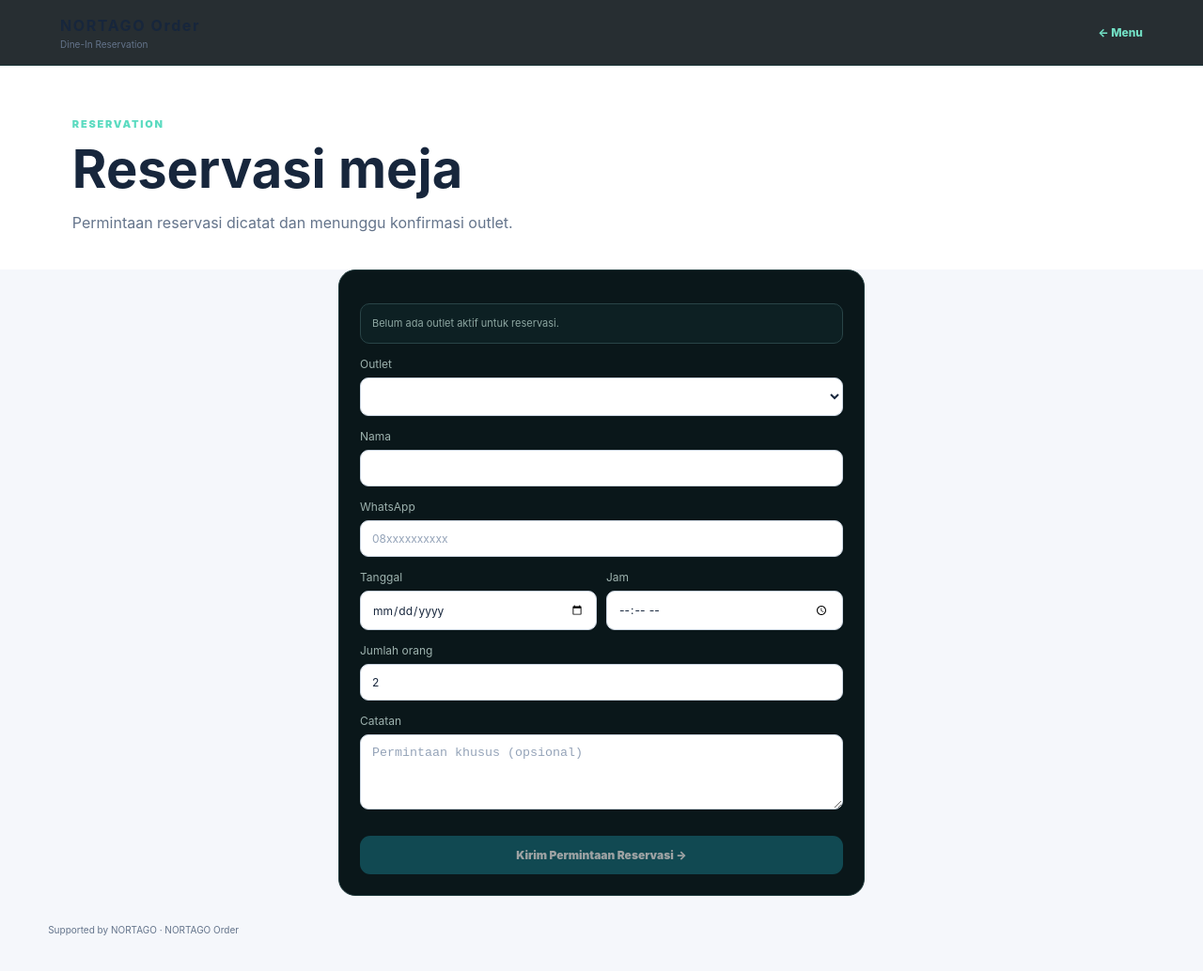
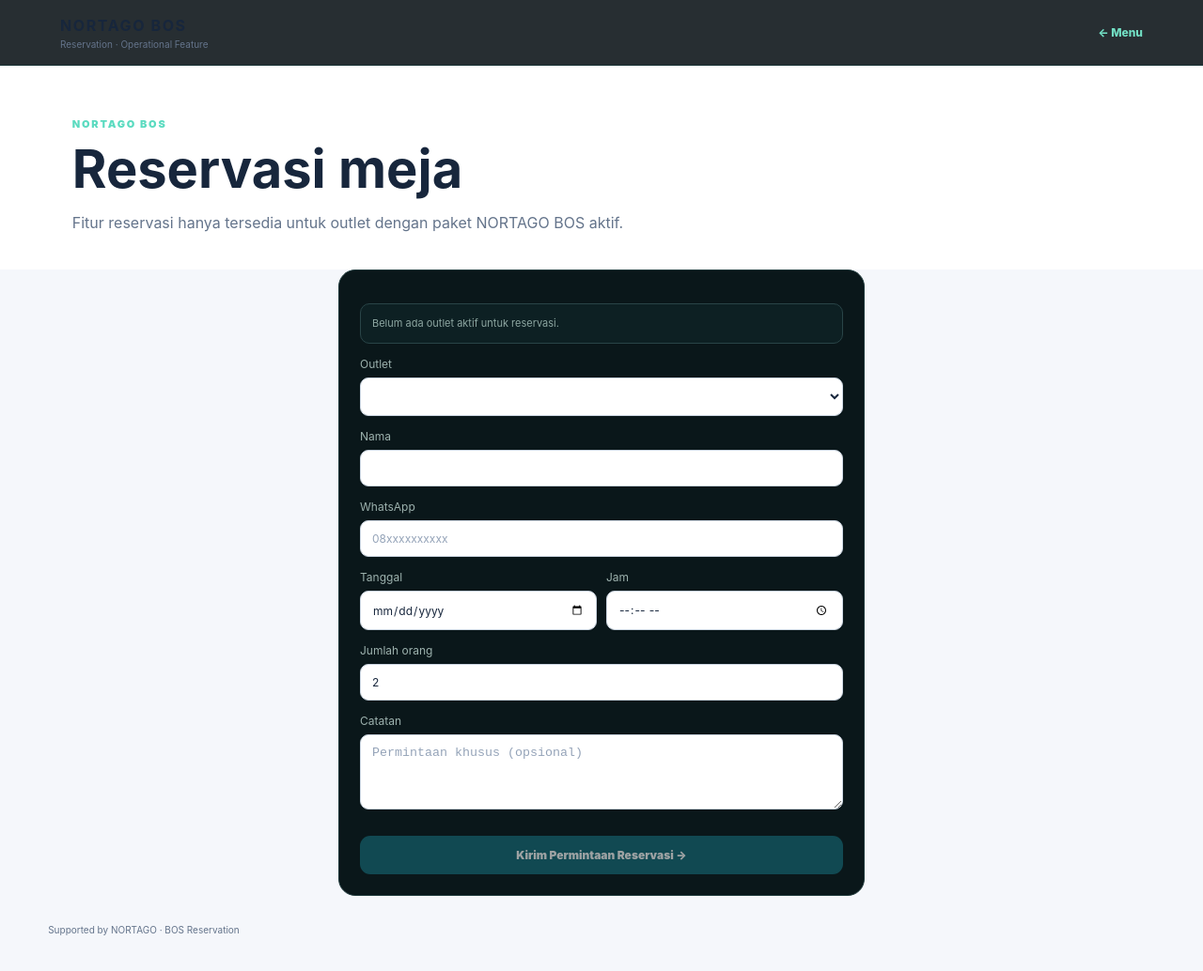
Before and after one commit to adiaris2022-rgb/tjsl-impact-control-tower, a Next.js app: page /otc/reservation in a window 1280 px wide. Shown: the top 1034 px of the page at 94% size. Built offline with nearby package versions, Linux system fonts and the light colour scheme; no server answers; the database is empty.

Commit message:
Brand reservation route as BOS and clarify plan requirement

```diff
--- a/app/otc/reservation/page.tsx
+++ b/app/otc/reservation/page.tsx
@@ -78,8 +78,8 @@ export default function Reservation() {
 
   return (
     <main className="otc-page">
-      <header className="otc-head"><div><b>NORTAGO Order</b><small>Dine-In Reservation</small></div><Link href="/otc/customer-order">← Menu</Link></header>
-      <section className="customer-title"><span>RESERVATION</span><h1>Reservasi meja</h1><p>Permintaan reservasi dicatat dan menunggu konfirmasi outlet.</p></section>
+      <header className="otc-head"><div><b>NORTAGO BOS</b><small>Reservation · Operational Feature</small></div><Link href="/otc/customer-order">← Menu</Link></header>
+      <section className="customer-title"><span>NORTAGO BOS</span><h1>Reservasi meja</h1><p>Fitur reservasi hanya tersedia untuk outlet dengan paket NORTAGO BOS aktif.</p></section>
       {reservationNo ? (
         <section className="success-card">
           <span className="eyebrow">RESERVATION REQUEST RECORDED</span>
@@ -102,7 +102,7 @@ export default function Reservation() {
           <button className="otc-primary full" disabled={saving || !outletId}>{saving ? "Menyimpan…" : "Kirim Permintaan Reservasi →"}</button>
         </form>
       )}
-      <footer>Supported by NORTAGO · NORTAGO Order</footer>
+      <footer>Supported by NORTAGO · BOS Reservation</footer>
     </main>
   );
 }
```
